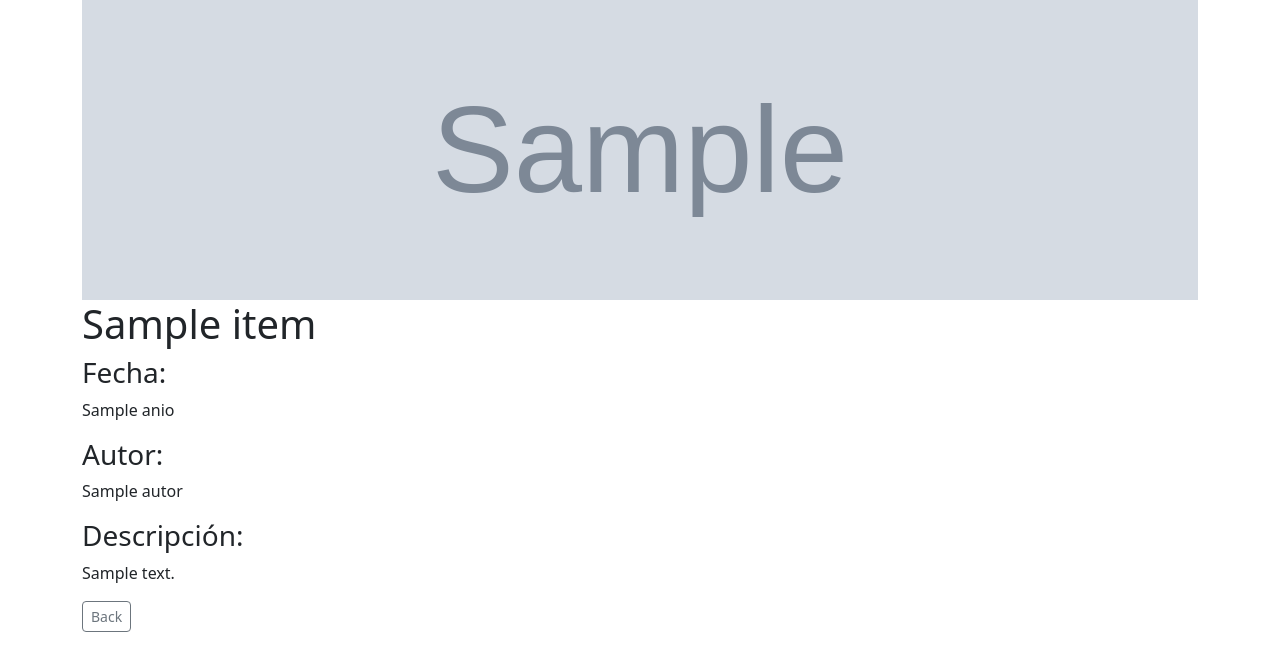
After one commit to JuanPabloGHC/consumer-videogames-api, a Flask app: page /view/1 in a window 1280 px wide. The commit adds this page. Shown: the top 671 px of the page. Run offline with Flask 2, Linux system fonts and the light colour scheme; grey boxes marked "Sample" are stand-in pictures; a database or web service that is not in the repository returns one stand-in record (values such as "Sample title"); data that the repository does not hold is empty; some libraries are stand-ins or nearby versions.

Commit message:
Informacion y buscador

```diff
--- a/app.py
+++ b/app.py
@@ -5,7 +5,7 @@ app = Flask(__name__)
 
 uri = 'https://videogames-api-ip7s.onrender.com/api/videogames'
 
-@app.route('/', methods=['GET'])
+@app.route('/', methods=['GET', 'POST'])
 def home():
     if request.method == 'GET':
         items = requests.get(uri).json()
@@ -17,6 +17,32 @@ def home():
 
         return render_template('index.html', response = response)
     else:
+        name = request.form['name']
+        if(name != "" and not name.isspace()):
+            items = requests.get(uri).json()
+            videogames = []
+            for item in items:
+                if(item['name'] == name):
+                    videogames.append(item)
+
+            response = {"videogames": videogames}
+
+            return render_template('index.html', response = response)
+        else:
+            return redirect('/')
+
+@app.route('/view/<int:id>', methods = ['GET'])
+def view(id):
+    if request.method == 'GET':
+        items = requests.get(uri).json()
+        videogames = []
+        for item in items:
+            if item['id'] == id:
+                videogames.append(item)
+        response = {"videogames": videogames}
+
+        return render_template('videogameview.html', response = response)
+    else:
         return abort(500)
 
 
--- /dev/null
+++ b/templates/videogameview.html
@@ -0,0 +1,28 @@
+{% extends 'base.html' %}
+
+{% block content %}
+
+{% for i in response.videogames %}
+
+    <img src={{i.image2}} width="100%"  height="300px">
+    <!-- <svg class="bd-placeholder-img card-img-top" width="30%" height="225" xmlns="http://www.w3.org/2000/svg" role="img" aria-label="Placeholder: Thumbnail" preserveAspectRatio="xMidYMid slice" focusable="false">
+        <title>Placeholder</title>
+        <rect width="100%" height="100%" fill="#55595c"></rect>
+        <text x="50%" y="50%" fill="#eceeef" dy=".3em">{{i.name}}</text>
+    </svg> -->
+    <h1>{{i.name}}</h1>
+    <h3>Fecha: </h3>
+    <p>{{i.anio}}</p>
+    <h3>Autor: </h3>
+    <p>{{i.autor}}</p>
+    <!-- <p class="card-text">{{i.descripcion}}</p> -->
+    <h3>Descripción: </h3>
+    <p>{{i.descripcion}}</p>
+    <a href="/" class="btn btn-sm btn-outline-secondary">
+        Back
+        <!-- <button type="button" class="btn btn-sm btn-outline-secondary">View</button> -->
+    </a>
+
+{% endfor %}
+
+{% endblock %}
```
Also changed, not shown: templates/index.html (+22 -3 lines).
